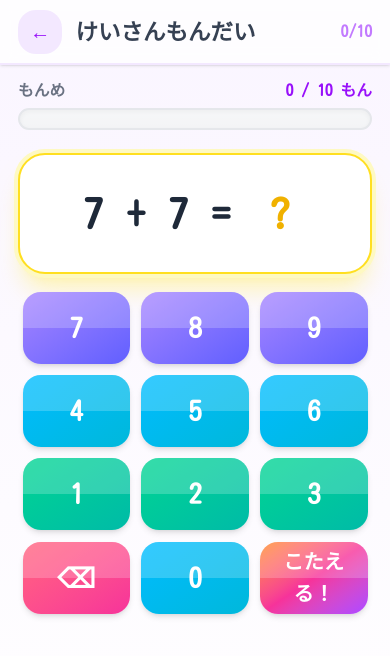
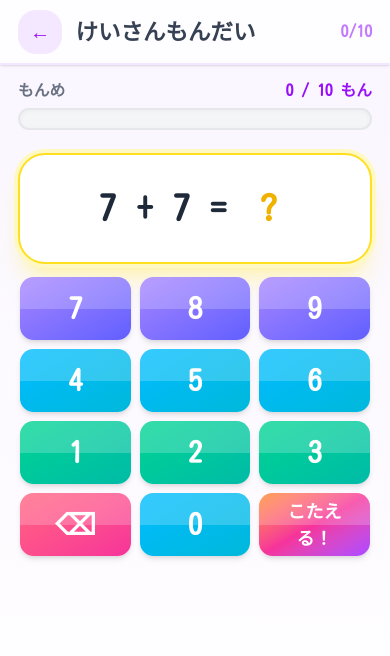
Before and after one commit to Corona-Shio/kid-lab, a Next.js app: page /grade/1/math/calc in a window 390 px wide. Shown: the top 656 px of the page. Built offline with nearby package versions, Linux system fonts and the light colour scheme; a web font is replaced by a local one.

Commit message:
fix(calc): tighten mobile spacing for keypad and feedback

```diff
--- a/src/app/grade/[grade]/math/calc/MathCalcContent.tsx
+++ b/src/app/grade/[grade]/math/calc/MathCalcContent.tsx
@@ -100,6 +100,7 @@ export default function MathCalcContent({ gradeStr }: { gradeStr: string }) {
             correctAnswer={String(problem.answer)}
             messageSeed={problem.id}
             fixedCorrectMessage="正解！"
+            compactMobile
             onNext={() => {
               if (state.currentIndex === state.problems.length - 1) handleComplete();
               handleNext();
--- a/src/components/feedback/AnswerFeedback.tsx
+++ b/src/components/feedback/AnswerFeedback.tsx
@@ -38,6 +38,7 @@ interface AnswerFeedbackProps {
   isLast: boolean;
   messageSeed?: string | number;
   fixedCorrectMessage?: string;
+  compactMobile?: boolean;
 }
 
 export function AnswerFeedback({
@@ -47,6 +48,7 @@ export function AnswerFeedback({
   isLast,
   messageSeed,
   fixedCorrectMessage,
+  compactMobile = false,
 }: AnswerFeedbackProps) {
   const message = useMemo(() => {
     if (isCorrect && fixedCorrectMessage) {
@@ -60,19 +62,32 @@ export function AnswerFeedback({
     return pool[getSeededIndex(messageSeed, pool.length)];
   }, [fixedCorrectMessage, isCorrect, messageSeed]);
 
+  const containerClass = compactMobile
+    ? "flex flex-col items-center gap-3 mt-3 sm:gap-4 sm:mt-4"
+    : "flex flex-col items-center gap-4 mt-4";
+  const iconClass = compactMobile ? "text-4xl sm:text-5xl" : "text-5xl";
+  const messageClass = [
+    compactMobile ? "text-xl sm:text-2xl" : "text-2xl",
+    "font-bold",
+    isCorrect ? "text-emerald-600" : "text-rose-500",
+  ].join(" ");
+  const answerClass = compactMobile
+    ? "text-sm sm:text-base text-gray-600 font-medium"
+    : "text-base text-gray-600 font-medium";
+
   return (
     <AnimatePresence>
       <motion.div
         initial={{ opacity: 0, y: 20 }}
         animate={{ opacity: 1, y: 0 }}
         transition={{ delay: 0.2, duration: 0.4 }}
-        className="flex flex-col items-center gap-4 mt-4"
+        className={containerClass}
       >
         <motion.div
           initial={{ scale: 0 }}
           animate={{ scale: 1 }}
           transition={{ type: "spring", stiffness: 600, damping: 15, delay: 0.15 }}
-          className="text-5xl"
+          className={iconClass}
         >
           {isCorrect ? "🎉" : "😅"}
         </motion.div>
@@ -81,10 +96,7 @@ export function AnswerFeedback({
           initial={{ opacity: 0 }}
           animate={{ opacity: 1 }}
           transition={{ delay: 0.3 }}
-          className={[
-            "text-2xl font-bold",
-            isCorrect ? "text-emerald-600" : "text-rose-500",
-          ].join(" ")}
+          className={messageClass}
         >
           {message}
         </motion.p>
@@ -94,7 +106,7 @@ export function AnswerFeedback({
             initial={{ opacity: 0 }}
             animate={{ opacity: 1 }}
             transition={{ delay: 0.4 }}
-            className="text-base text-gray-600 font-medium"
+            className={answerClass}
           >
             せいかい: <span className="font-bold text-emerald-600">{correctAnswer}</span>
           </motion.p>
@@ -105,7 +117,7 @@ export function AnswerFeedback({
           animate={{ opacity: 1, y: 0 }}
           transition={{ delay: 0.5 }}
         >
-          <Button onClick={onNext} size="lg">
+          <Button onClick={onNext} size={compactMobile ? "md" : "lg"}>
             {isLast ? "けっかをみる 📊" : "つぎへ →"}
           </Button>
         </motion.div>
--- a/src/components/problem/CalcInput.tsx
+++ b/src/components/problem/CalcInput.tsx
@@ -14,9 +14,9 @@ interface CalcInputProps {
 
 // 数字ボタンの色テーマ（行ごと）
 const ROW_COLORS = [
-  "from-violet-400 to-indigo-500",  // 7, 8, 9
-  "from-sky-400 to-cyan-500",       // 4, 5, 6
-  "from-emerald-400 to-teal-500",   // 1, 2, 3
+  "from-violet-400 to-indigo-500", // 7, 8, 9
+  "from-sky-400 to-cyan-500", // 4, 5, 6
+  "from-emerald-400 to-teal-500", // 1, 2, 3
 ];
 
 const ZERO_COLOR = "from-sky-400 to-cyan-500";
@@ -74,37 +74,36 @@ export function CalcInput({
   const displayValue = input || "?";
 
   return (
-    <div className="flex flex-col gap-4 w-full max-w-sm mx-auto">
+    <div className="flex flex-col gap-3 sm:gap-4 w-full max-w-sm mx-auto">
       {/* 問題カード */}
-      <Card variant={answered ? (isCorrect ? "success" : "error") : "highlight"}>
-        <p className="text-4xl font-bold text-center py-3 text-gray-800 tracking-wide">
+      <Card
+        variant={answered ? (isCorrect ? "success" : "error") : "highlight"}
+        className="p-4 sm:p-5"
+      >
+        <p className="text-[1.95rem] sm:text-4xl leading-tight font-bold text-center py-2 sm:py-3 text-gray-800 tracking-wide">
           {problem.expression} ={" "}
           <motion.span
             animate={shake ? { x: [0, -10, 10, -10, 10, 0] } : {}}
             transition={{ duration: 0.4 }}
             className={[
-              "inline-block min-w-[3rem] px-2 rounded-xl",
-              answered
-                ? isCorrect
-                  ? "text-emerald-600"
-                  : "text-rose-500"
-                : "text-yellow-500",
+              "inline-block min-w-[2.5rem] sm:min-w-[3rem] px-2 rounded-xl",
+              answered ? (isCorrect ? "text-emerald-600" : "text-rose-500") : "text-yellow-500",
             ].join(" ")}
           >
             {displayValue}
           </motion.span>
         </p>
         {answered && !isCorrect && (
-          <p className="text-center text-base text-gray-500 font-bold pb-2">
+          <p className="text-center text-sm sm:text-base text-gray-500 font-bold pb-1 sm:pb-2">
             せいかい:{" "}
-            <span className="text-emerald-600 text-lg">{problem.answer}</span>
+            <span className="text-emerald-600 text-base sm:text-lg">{problem.answer}</span>
           </p>
         )}
       </Card>
 
       {/* 電卓パッド（回答前のみ表示） */}
       {!answered && (
-        <div className="grid grid-cols-3 gap-2.5 px-1">
+        <div className="grid grid-cols-3 gap-2 sm:gap-2.5 px-0.5 sm:px-1">
           {/* 7, 8, 9 */}
           {["7", "8", "9"].map((d, i) => (
             <NumButton
@@ -183,14 +182,14 @@ function NumButton({ label, gradient, onPress, disabled = false, delay = 0 }: Nu
       }}
       disabled={disabled}
       className={[
-        "relative h-16 rounded-2xl font-black text-2xl text-white select-none",
+        "relative h-14 sm:h-16 rounded-xl sm:rounded-2xl font-black text-[1.6rem] sm:text-2xl text-white select-none",
         "shadow-md active:shadow-sm transition-shadow duration-100",
         `bg-gradient-to-br ${gradient}`,
         disabled ? "opacity-30 cursor-not-allowed" : "cursor-pointer",
       ].join(" ")}
     >
       {/* ハイライト */}
-      <span className="absolute inset-x-0 top-0 h-1/2 bg-white/20 rounded-t-2xl" />
+      <span className="absolute inset-x-0 top-0 h-1/2 bg-white/20 rounded-t-xl sm:rounded-t-2xl" />
       <span className="relative z-10">{label}</span>
     </motion.button>
   );
@@ -215,7 +214,7 @@ function SubmitButton({ onPress, disabled, gradient }: SubmitButtonProps) {
       }}
       disabled={disabled}
       className={[
-        "relative h-16 rounded-2xl font-black text-lg text-white select-none",
+        "relative h-14 sm:h-16 rounded-xl sm:rounded-2xl font-black text-base sm:text-lg text-white select-none",
         "shadow-md active:shadow-sm transition-all duration-100",
         `bg-gradient-to-br ${gradient}`,
         disabled ? "opacity-30 cursor-not-allowed" : "cursor-pointer",
@@ -225,13 +224,13 @@ function SubmitButton({ onPress, disabled, gradient }: SubmitButtonProps) {
         {!disabled && (
           <motion.span
             key="shine"
-            className="absolute inset-0 rounded-2xl bg-white/10"
+            className="absolute inset-0 rounded-xl sm:rounded-2xl bg-white/10"
             animate={{ opacity: [0.1, 0.3, 0.1] }}
             transition={{ duration: 1.5, repeat: Infinity }}
           />
         )}
       </AnimatePresence>
-      <span className="absolute inset-x-0 top-0 h-1/2 bg-white/20 rounded-t-2xl" />
+      <span className="absolute inset-x-0 top-0 h-1/2 bg-white/20 rounded-t-xl sm:rounded-t-2xl" />
       <span className="relative z-10 leading-tight">
         こたえ
         <br />
```
